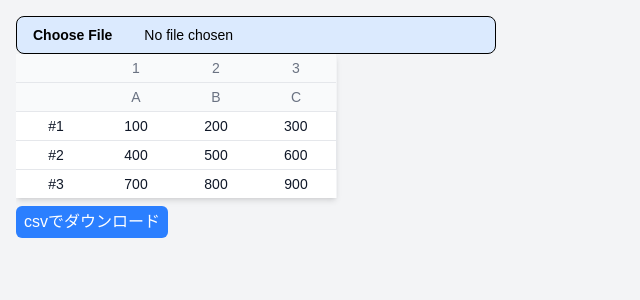
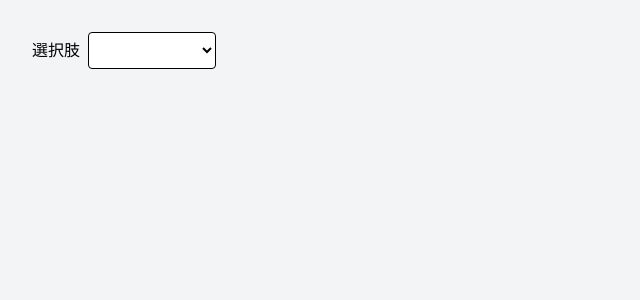
Before and after one commit to sanotaku/nextjs-utils, a Next.js app: page / in a window 1280 px wide. Shown: the top 300 px of the page, without its empty margins (0-640 px from the left). Built offline with nearby package versions, Linux system fonts and the light colour scheme.

Commit message:
Select追加

```diff
--- /dev/null
+++ b/app/components/Select.tsx
@@ -0,0 +1,35 @@
+'use client'
+
+import { useId, useState } from 'react';
+
+type SelectProps = {
+  label: string
+  options: string[]
+  onChange?: (value: string) => void
+}
+
+
+export default function Select({ label = "", options, onChange = () => {} }: SelectProps) {
+  const id = useId()
+
+  const [selectedValue, setSelectedValue] = useState(options[0])
+
+  const handleChange = (value: string) => {
+    setSelectedValue(value)
+    onChange(value)
+  }
+
+  return (
+    <div className="flex p-4 space-x-2 items-baseline">
+      <label htmlFor={id} className="block mb-2 font-medium">{label}</label>
+      <select
+        id={id}
+        value={selectedValue}
+        onChange={(e) => handleChange(e.target.value)}
+        className="border rounded p-2 bg-white text-black min-w-32"
+      >
+        {options.map(option => <option key={option} value={option}>{option}</option>)}
+      </select>
+    </div>
+  )
+}
--- a/app/page.tsx
+++ b/app/page.tsx
@@ -1,34 +1,15 @@
 "use client"
 
-import DataTable from "./components/DataTable";
-import FileInput from "./components/FileInput";
+import Select from "./components/Select"
 
 
 export default function Home() {
 
-  const handleChange = (fileList: FileList | null) => {
-    if (!fileList) return
-
-    const file = fileList[0]
-    const url = URL.createObjectURL(file)
-  }
-
-  const columnsArray: string[][] = [
-    ["1", "2", "3"],
-    ["A", "B", "C"],
-  ]
-  const indexArray: string[] = ["#1", "#2", "#3"]
-
-  const data = [
-    ["100", "200", "300"],
-    ["400", "500", "600"],
-    ["700", "800", "900"]
-  ]
+  const options: string[] = []
 
   return (
     <div className="m-4">
-      <FileInput onChange={handleChange}/>
-      <DataTable columnsArray={columnsArray} indexArray={indexArray} data={data}/>
+      <Select label="選択肢" options={options} onChange={value => console.log(value)}/>
     </div>
   )
 }
```
